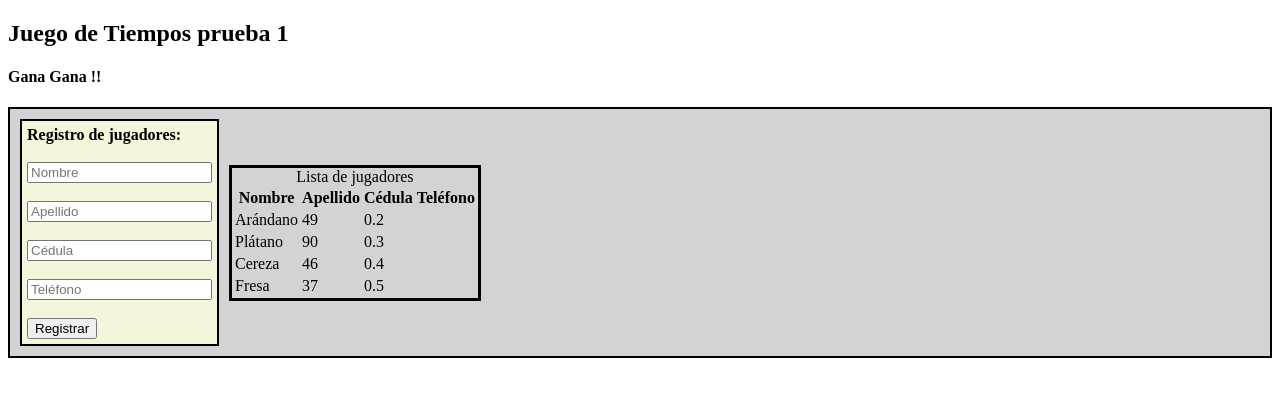
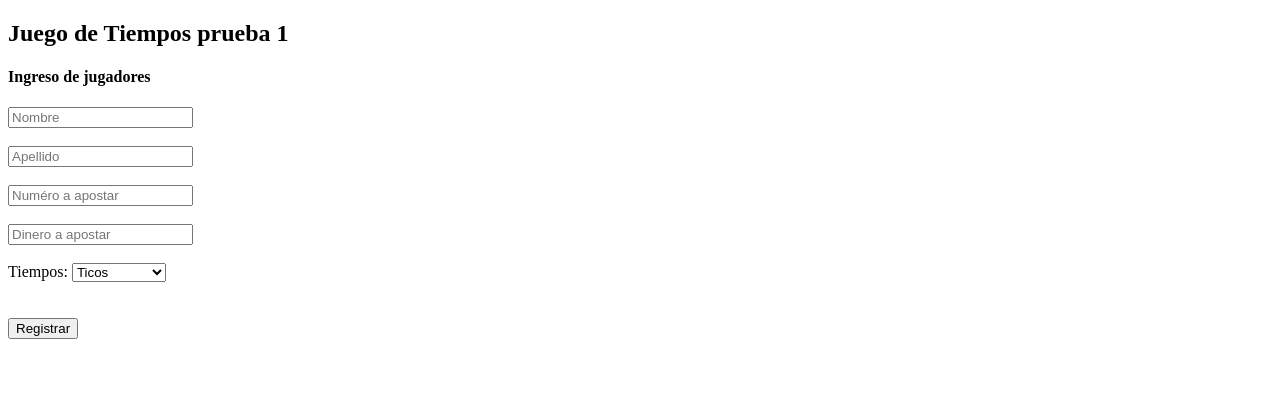
Before and after one commit to bernalqz/Proyecto_Progra04, a PHP site: page / in a window 1280 px wide. Shown: the top 397 px of the page. Run offline with PHP 8.4, Linux system fonts and the light colour scheme.

Commit message:
Revert "trabajando"
This reverts commit 4a46ff741fa364eb65897df651017d61ee25dd27.

```diff
--- a/index.php
+++ b/index.php
@@ -5,50 +5,30 @@
     <meta http-equiv="X-UA-Compatible" content="IE=edge">
     <meta name="viewport" content="width=device-width, initial-scale=1.0">
     <title>Proyecto de Progra 4</title>
-<link rel="stylesheet" href="public/css/style.css">
-</head>
 
     <h2>Juego de Tiempos prueba 1</h2>
 
-    <h4>Gana Gana !!</h4>
+    <h4>Ingreso de jugadores</h4>
 
-    <div class="cont-princ">
- <div class="form-general">
-   <form action="public/php/registGamer.php">
-   <label><b>Registro de jugadores:</b></label><br><br>
-   <input type="text" placeholder="Nombre"></input><br><br>
-   <input type="text" placeholder="Apellido"></input><br><br>
-   <input type="number" placeholder="Cédula"></input><br><br>
-   <input type="number" placeholder="Teléfono"></input><br><br>
-   <input type="submit" value="Registrar"></input>
+    <div>
+<form action="public/php/registGamer.php">
+<label for=""></label>
+<input type="text" placeholder="Nombre"></input><br><br>
+<input type="text" placeholder="Apellido"></input><br><br>
+<input type="number" placeholder="Numéro a apostar" max="100"></input><br><br>
+<input type="number" placeholder="Dinero a apostar" max="100"></input><br><br>
+<label >Tiempos:  </label>
+    <select >
+        <option >Ticos</option>
+        <option >Nica</option>
+        <option >Panameños</option>
+    </select><br><br><br>
 
-  </form>
-</div>
+<input type="submit" value="Registrar"></input>
 
-<div class="tabla-gamers">
-
-
-<table >
-<caption>Lista de jugadores</caption>
-<tr> <th>Nombre</th> <th>Apellido</th> <th>Cédula</th> <th>Teléfono</th>
-</tr>
-<tr> <td>Arándano</td> <td>49</td> <td>0.2</td>
-</tr>
-<tr> <td>Plátano</td> <td>90</td> <td>0.3</td>
-</tr>
-<tr> <td>Cereza</td> <td>46</td> <td>0.4</td>
-</tr>
-<tr> <td>Fresa</td> <td>37</td> <td>0.5</td>
-</tr>
-</table>
-
-
-</div>
-
-
-
-
-</div>
+</form>
+    </div>
+</head>
 <body>
 
 </body>
--- a/public/css/style.css
+++ /dev/null
@@ -1,23 +0,0 @@
-.cont-princ{
-    display: flex;
-    /* flex-direction: column; */
-    align-items: center;
-
-border: 2px solid black;
-background-color: lightgrey;
-
-}
-
-.form-general{
-border: 2px solid black;
-margin: 10px;
-padding: 5px;
-background-color: beige;
-
-}
-
-.tabla-gamers{
-border: solid black;
-
-
-}
```
